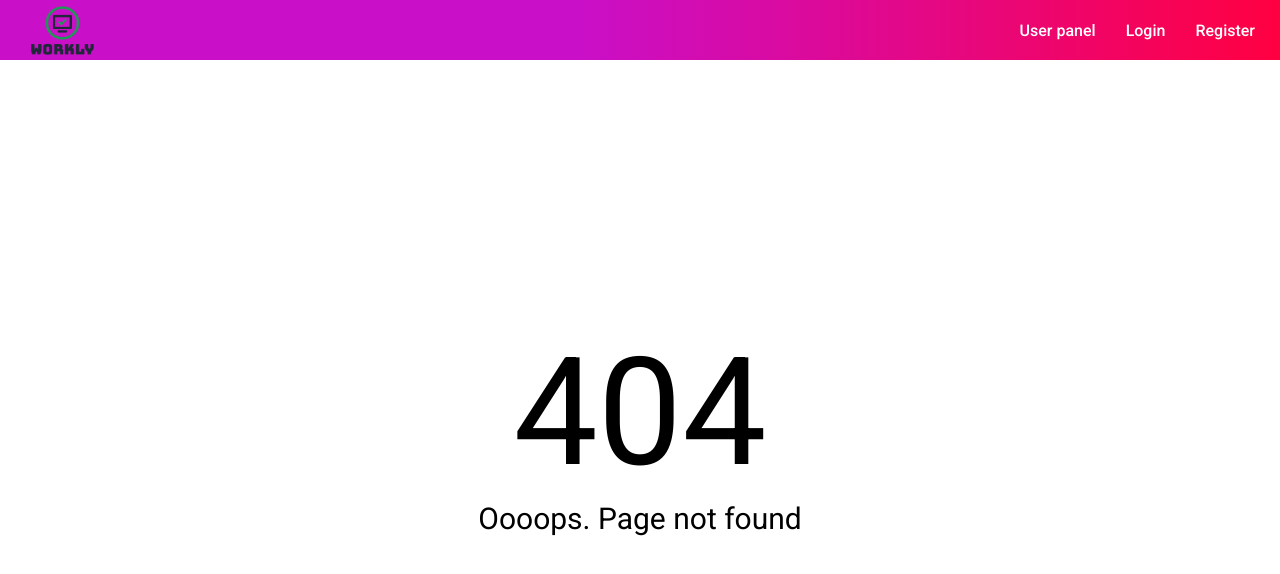
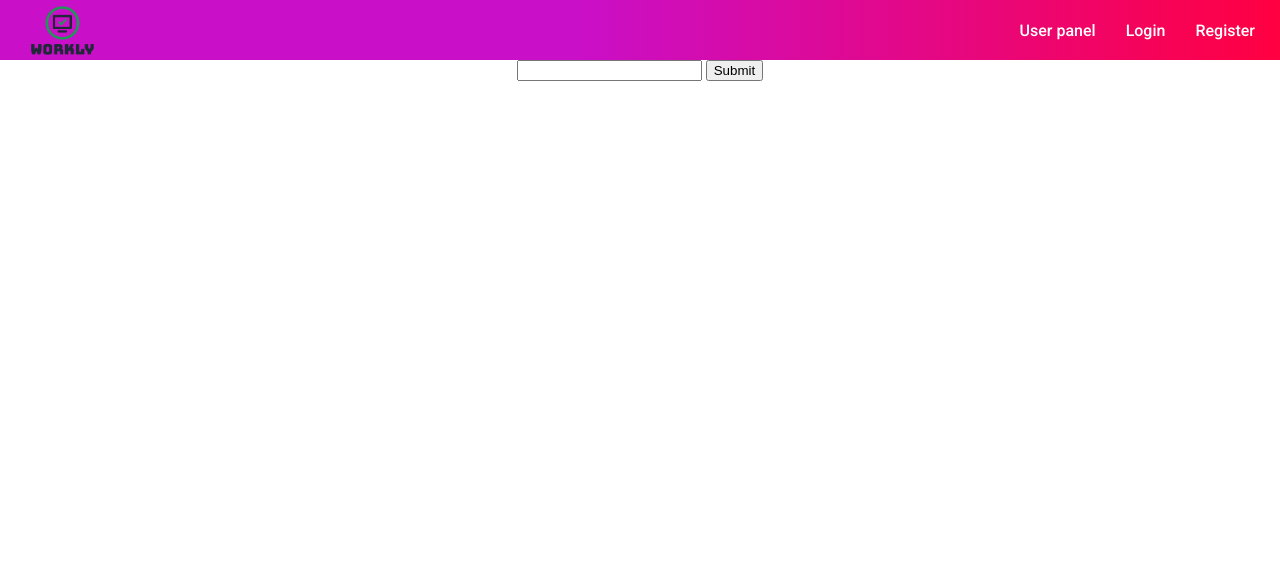
Before and after one commit to jstanislawczyk/WorklyFE, a Vue app: page /register in a window 1280 px wide. Before the commit this address had no page. Shown: the top 574 px of the page. Built offline with nearby package versions, Linux system fonts and the light colour scheme.

Commit message:
Register component with route

```diff
--- /dev/null
+++ b/src/components/Register.vue
@@ -0,0 +1,50 @@
+<template>
+  <div class="register">
+    <form
+      @submit.prevent="registerUser"
+      class="register__form"
+    >
+      <label>
+        <input
+          type="text"
+          v-model="user.email"
+        >
+        {{ user.email }}
+      </label>
+
+      <button type="submit">Submit</button>
+    </form>
+  </div>
+</template>
+
+<script>
+
+import { required } from 'vuelidate';
+
+export default {
+  name: 'Register',
+  data() {
+    return {
+      user: {
+        email: '',
+      },
+    };
+  },
+  validations: {
+    email: {
+      required,
+    },
+  },
+  methods: {
+    registerUser() {
+      console.log(123123);
+      console.log(this.user.email);
+      console.log(this.validations);
+    },
+  },
+};
+</script>
+
+<style scoped lang="scss">
+
+</style>
--- a/src/router/index.js
+++ b/src/router/index.js
@@ -1,5 +1,6 @@
 import { createRouter, createWebHistory } from 'vue-router';
 import Home from '@/components/Home.vue';
+import Register from '@/components/Register.vue';
 import NotFound from '@/views/NotFound.vue';
 
 const routes = [
@@ -7,6 +8,11 @@ const routes = [
     path: '/',
     name: 'Home',
     component: Home,
+  },
+  {
+    path: '/register',
+    name: 'Register',
+    component: Register,
   },
   {
     path: '/:catchAll(.*)',
```
